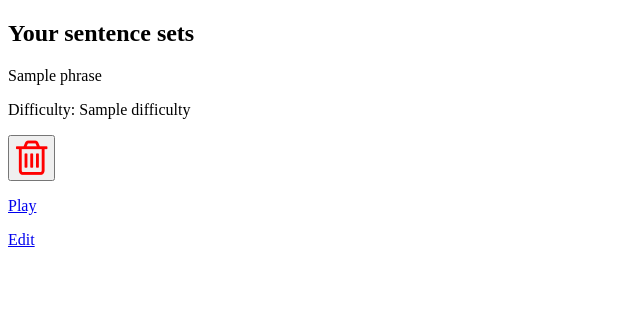
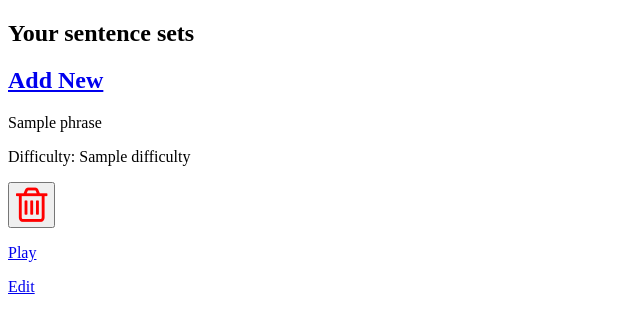
Before and after one commit to emilykmcullen/Language-Learning-App, a Flask app: page /sentence_snaps in a window 1280 px wide. Shown: the part 34-367 px from the top of the page, without its empty margins (0-640 px from the left). Run offline with Flask 2, Linux system fonts and the light colour scheme; a database or web service that is not in the repository returns one stand-in record (values such as "Sample title"); some libraries are stand-ins or nearby versions.

```diff
--- a/controllers/first_language_phrase_controller.py
+++ b/controllers/first_language_phrase_controller.py
@@ -24,3 +24,7 @@ def play_phrase(id):
 def edit_phrase(id):
     first_language_phrase = first_language_phrase_repository.select(id)
     return render_template("sentence_snaps/edit.html", first_language_phrase=first_language_phrase)
+
+@first_language_phrases_blueprint.route("/sentence_snaps/new")
+def new_phrase():
+    return render_template("sentence_snaps/new.html")
--- a/templates/sentence_snaps/index.html
+++ b/templates/sentence_snaps/index.html
@@ -3,6 +3,10 @@
 {% block content %}
 
 <h1>Your sentence sets</h1>
+
+<h2>
+    <a href="/sentence_snaps/new">Add New</a>
+</h2>
 
 <div>
     {% for first_language_phrase in first_language_phrases %}
@@ -18,7 +22,6 @@
                 </form>
                 <p><a href="/sentence_snaps/{{first_language_phrase.id}}/play">Play</a></p>
                 <p><a href="/sentence_snaps/{{first_language_phrase.id}}/edit">Edit</a></p>
-
             </div>
         </div>
     </div>
```
Also changed, not shown: db/lingua_snaps.sql (+6 -1 lines), templates/sentence_snaps/new.html (added, +20 -0 lines).
